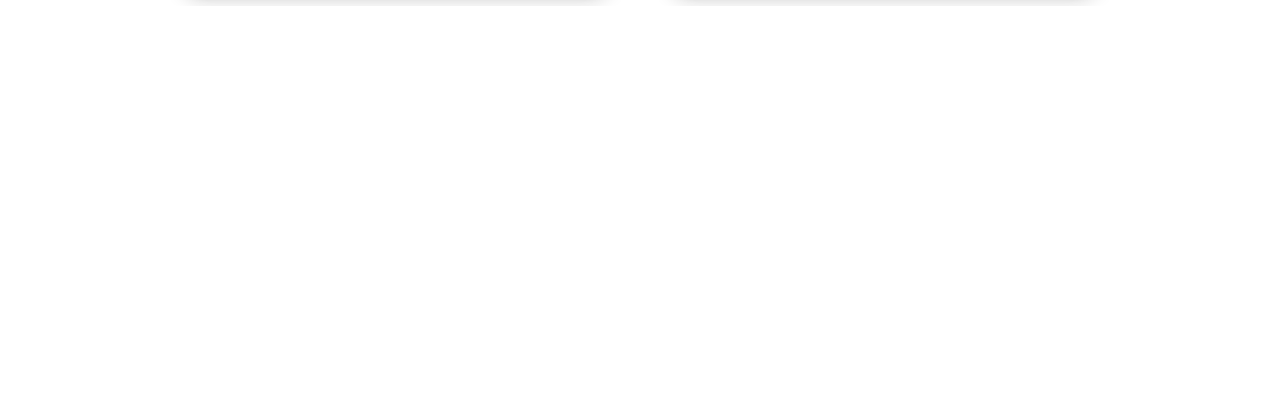
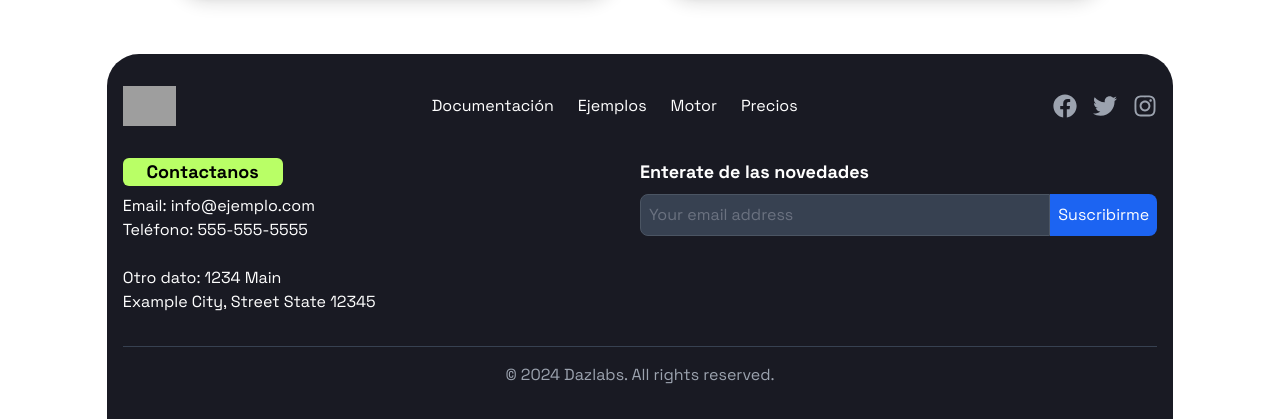
Before and after one commit to day0labs/blockbox, a React (Vite) app: page / in a window 1280 px wide. Shown: the part 1385-1804 px from the top of the page. Before the commit the page ends 1391 px from the top, so only its background shows below. Built offline with nearby package versions, Linux system fonts and the light colour scheme; grey boxes are pictures that could not be loaded.

Commit message:
add footer

```diff
--- a/src/App.tsx
+++ b/src/App.tsx
@@ -1,4 +1,4 @@
-import { Navbar } from "./components/index";
+import { Footer, Navbar } from "./components/index";
 import { CardsFeatures } from "./views/index";
 
 function App() {
@@ -6,6 +6,7 @@ function App() {
     <div>
       <Navbar />
       <CardsFeatures />
+      <Footer />
     </div>
   );
 }
--- /dev/null
+++ b/src/components/footer/index.tsx
@@ -0,0 +1,103 @@
+import { FaFacebook, FaTwitter, FaInstagram } from "react-icons/fa";
+
+const Footer = () => {
+  return (
+    <footer className="bg-[#191A23] w-5/6 text-white py-8 mx-auto mt-12 rounded-t-[32px]">
+      <div className="container mx-auto px-4">
+        {/* Logo, NavLinks y Redes Sociales */}
+        <div className="flex flex-col md:flex-row items-center justify-between mb-8">
+          <div className="flex items-center mb-4 md:mb-0">
+            <img
+              src="https://res.cloudinary.com/dkpotpaaf/image/upload/v1723010341/Dise%C3%B1o_sin_t%C3%ADtulo_eqlcqj.png"
+              alt="Logo"
+              className="h-10 w-auto"
+            />
+          </div>
+          <nav className="flex space-x-6 mb-4 md:mb-0">
+            <a href="#home" className="hover:underline">
+              Documentación
+            </a>
+            <a href="#about" className="hover:underline">
+              Ejemplos
+            </a>
+            <a href="#services" className="hover:underline">
+              Motor
+            </a>
+            <a href="#contact" className="hover:underline">
+              Precios
+            </a>
+          </nav>
+          <div className="flex space-x-4">
+            <a
+              href="https://facebook.com"
+              aria-label="Facebook"
+              className="text-gray-400 hover:text-white"
+            >
+              <FaFacebook size={24} />
+            </a>
+            <a
+              href="https://twitter.com"
+              aria-label="Twitter"
+              className="text-gray-400 hover:text-white"
+            >
+              <FaTwitter size={24} />
+            </a>
+            <a
+              href="https://instagram.com"
+              aria-label="Instagram"
+              className="text-gray-400 hover:text-white"
+            >
+              <FaInstagram size={24} />
+            </a>
+          </div>
+        </div>
+
+        {/* Contacto y Newsletter */}
+        <div className="flex flex-col md:flex-row items-start justify-between mb-8">
+          <div className="md:w-1/2 mb-4 md:mb-0">
+            <h2 className="text-lg text-black w-40 text-center font-bold mb-2 rounded-md bg-[#B9FF66]">
+              Contactanos
+            </h2>
+            <p>Email: info@ejemplo.com</p>
+            <p>Teléfono: 555-555-5555</p>
+            <br />
+            <p>
+              Otro dato: 1234 Main
+              <br />
+              Example City, Street State 12345
+            </p>
+          </div>
+          <div className="md:w-1/2">
+            <h2 className="text-lg font-bold mb-2">
+              Enterate de las novedades
+            </h2>
+            <form className="flex">
+              <input
+                type="email"
+                placeholder="Your email address"
+                className="p-2 flex-grow rounded-l-lg border border-gray-600 bg-gray-700 text-white"
+                required
+              />
+              <button
+                type="submit"
+                className="p-2 bg-blue-600 rounded-r-lg text-white hover:bg-blue-700"
+              >
+                Suscribirme
+              </button>
+            </form>
+          </div>
+        </div>
+
+        {/* Separador */}
+        <div className="border-t border-gray-700 mb-4"></div>
+
+        {/* Copyright */}
+        <div className="text-center text-gray-400">
+          <p>&copy; {new Date().getFullYear()} Dazlabs. All rights reserved.</p>
+        </div>
+      </div>
+    </footer>
+  );
+};
+
+export default Footer;
--- a/src/components/index.tsx
+++ b/src/components/index.tsx
@@ -1,4 +1,5 @@
 import Navbar from "./navbar/Navbar";
 import CardFeature from "./cardFeature/index";
+import  Footer  from "./footer/index";
 
-export { Navbar, CardFeature };
+export { Navbar, CardFeature, Footer };
```
